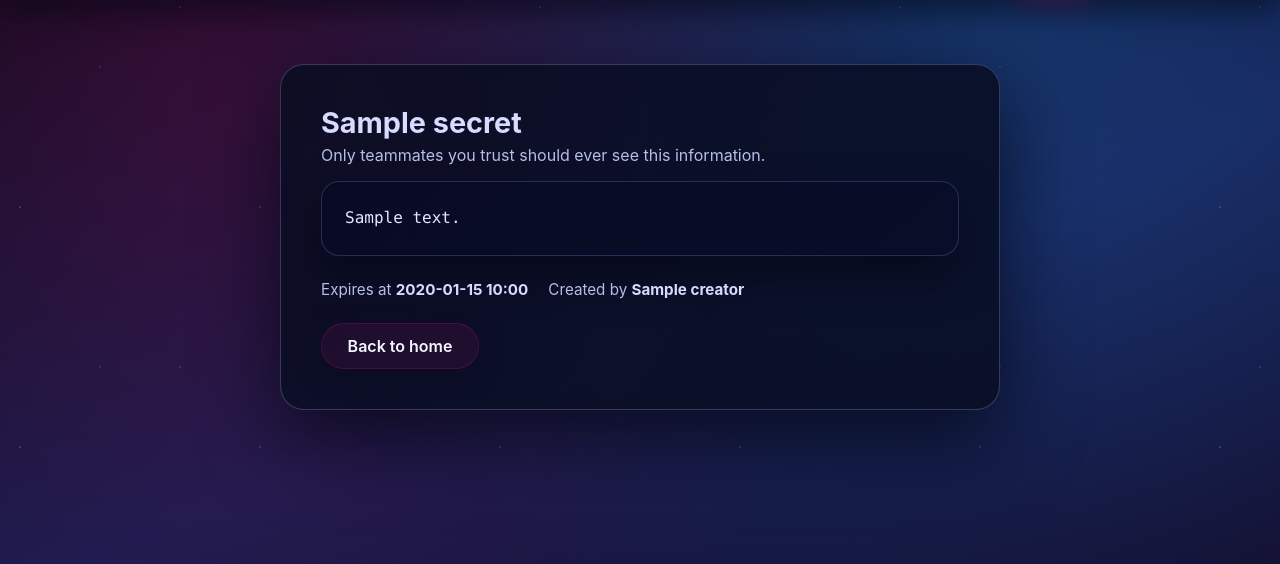
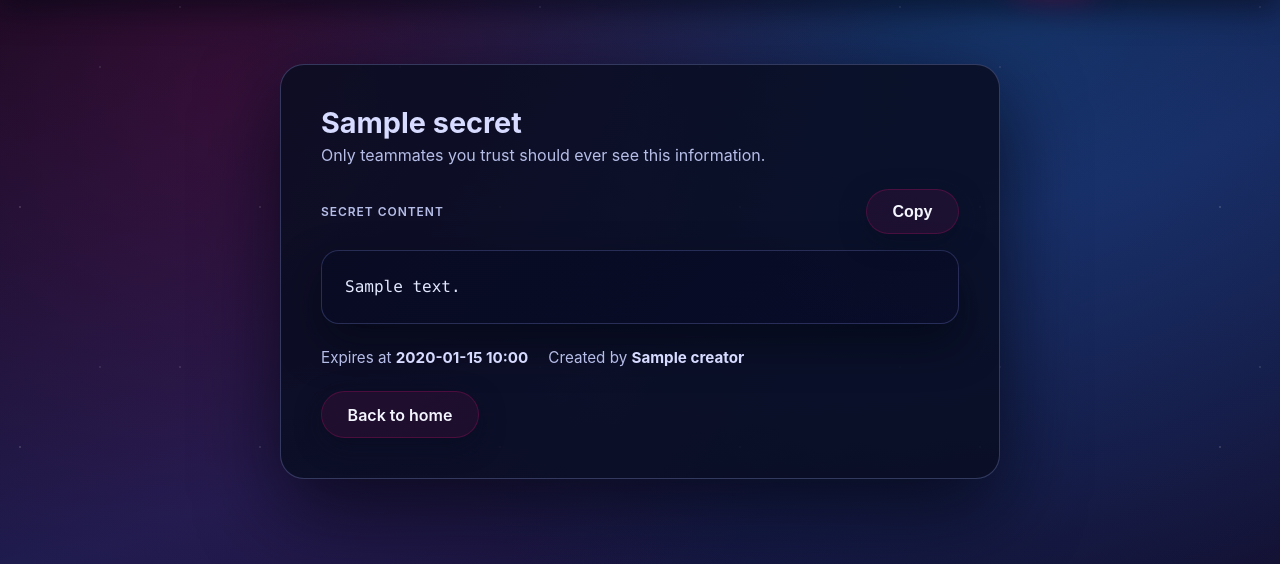
Before and after one commit to pllopis/whispers, a FastAPI app: template app/templates/view_secret.html in a window 1280 px wide. Shown: the part 73-637 px from the top of the page. Run offline with FastAPI, Linux system fonts and the light colour scheme; the template is opened without the code that fills it: most values are stand-ins (such as "Sample title", 1, 10 or a date in 2020).

Commit message:
feat: Add copy secret shortcut button

```diff
--- /dev/null
+++ b/app/static/copy.js
@@ -0,0 +1,49 @@
+const COPY_SUCCESS_DURATION_MS = 1800;
+
+document.querySelectorAll('.copy-button').forEach((button) => {
+    button.addEventListener('click', async () => {
+        const targetId = button.getAttribute('data-copy-target');
+        const target = targetId ? document.getElementById(targetId) : null;
+        if (!target) {
+            return;
+        }
+
+        const text = target.value ?? target.textContent ?? '';
+        if (!text) {
+            return;
+        }
+
+        try {
+            if (navigator.clipboard && window.isSecureContext) {
+                await navigator.clipboard.writeText(text);
+            } else {
+                const isInput = target.tagName === 'INPUT' || target.tagName === 'TEXTAREA';
+                if (isInput) {
+                    target.select();
+                    target.setSelectionRange(0, text.length);
+                    document.execCommand('copy');
+                } else {
+                    const temp = document.createElement('textarea');
+                    temp.value = text;
+                    temp.setAttribute('readonly', '');
+                    temp.style.position = 'absolute';
+                    temp.style.left = '-9999px';
+                    document.body.appendChild(temp);
+                    temp.select();
+                    document.execCommand('copy');
+                    document.body.removeChild(temp);
+                }
+            }
+
+            button.classList.add('copied');
+            const previousText = button.textContent;
+            button.textContent = 'Copied!';
+            setTimeout(() => {
+                button.classList.remove('copied');
+                button.textContent = previousText;
+            }, COPY_SUCCESS_DURATION_MS);
+        } catch (err) {
+            console.error('Failed to copy', err);
+        }
+    });
+});
--- a/app/static/styles.css
+++ b/app/static/styles.css
@@ -464,6 +464,22 @@ textarea:focus {
     box-shadow: inset 0 0 0 1px rgba(97, 109, 182, 0.35), 0 20px 40px rgba(4, 6, 18, 0.6);
 }
 
+.secret-toolbar {
+    display: flex;
+    align-items: center;
+    justify-content: space-between;
+    gap: 1rem;
+    margin: 1.5rem 0 0.75rem;
+}
+
+.secret-label {
+    font-size: 0.75rem;
+    letter-spacing: 0.08em;
+    text-transform: uppercase;
+    color: var(--muted);
+    font-weight: 600;
+}
+
 .meta {
     display: flex;
     flex-wrap: wrap;
--- a/app/templates/base.html
+++ b/app/templates/base.html
@@ -52,6 +52,7 @@
             </div>
         </footer>
     </div>
+    <script src="{{ url_for('static', path='copy.js') }}"></script>
     {% block scripts %}{% endblock %}
 </body>
 </html>
--- a/app/templates/view_secret.html
+++ b/app/templates/view_secret.html
@@ -6,7 +6,11 @@
         <h2>{{ secret.title }}</h2>
         <p>Only teammates you trust should ever see this information.</p>
     </div>
-    <pre class="secret-block">{{ secret.content }}</pre>
+    <div class="secret-toolbar">
+        <span class="secret-label">Secret content</span>
+        <button class="btn secondary copy-button" type="button" data-copy-target="secret-content" aria-label="Copy secret to clipboard">Copy</button>
+    </div>
+    <pre id="secret-content" class="secret-block">{{ secret.content }}</pre>
     <div class="meta">
         <span>Expires at <strong>{{ secret.expires_at.strftime('%Y-%m-%d %H:%M %Z') }}</strong></span>
         <span>Created by <strong>{{ secret.creator }}</strong></span>
```
Also changed, not shown: app/templates/secret_created.html (+0 -34 lines).
